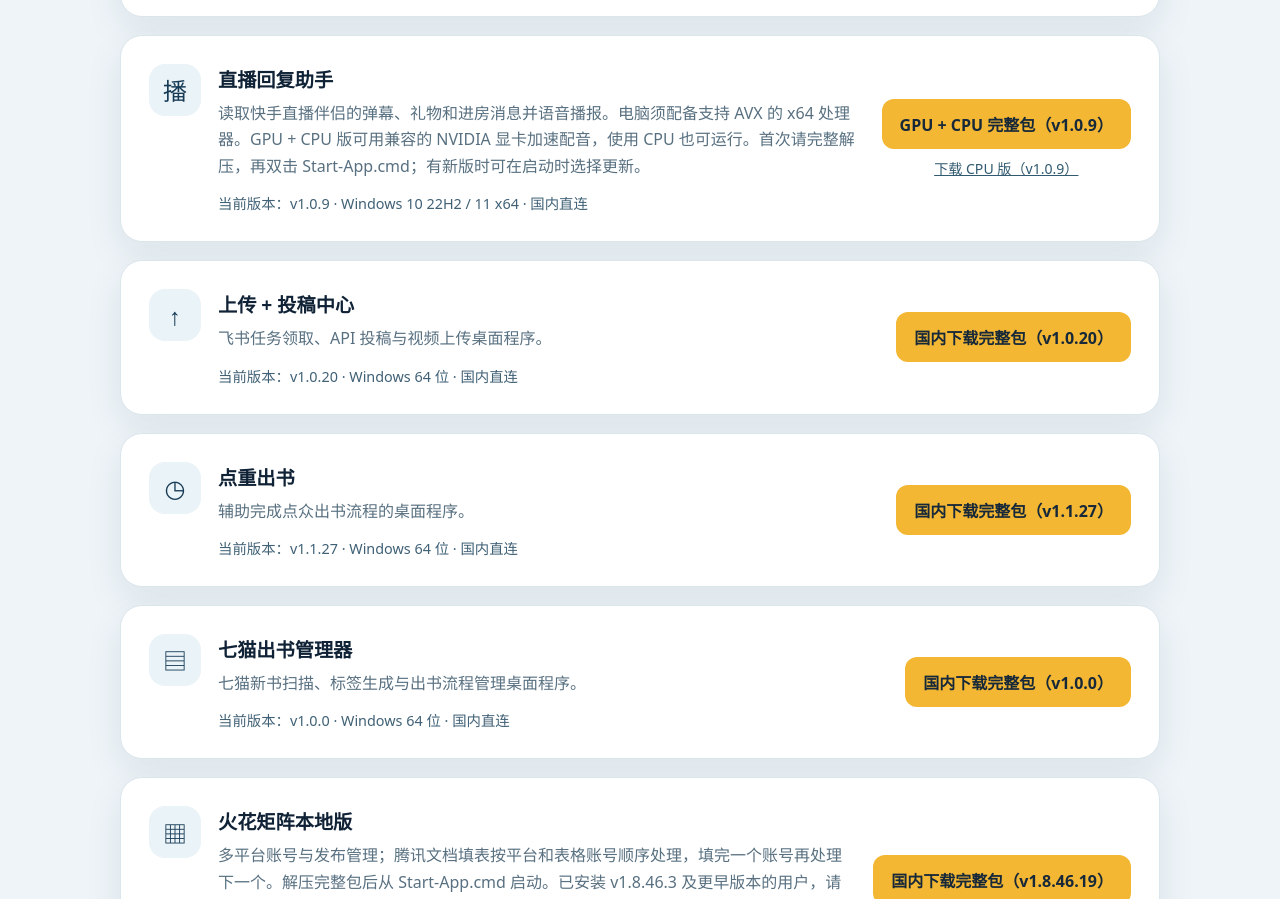
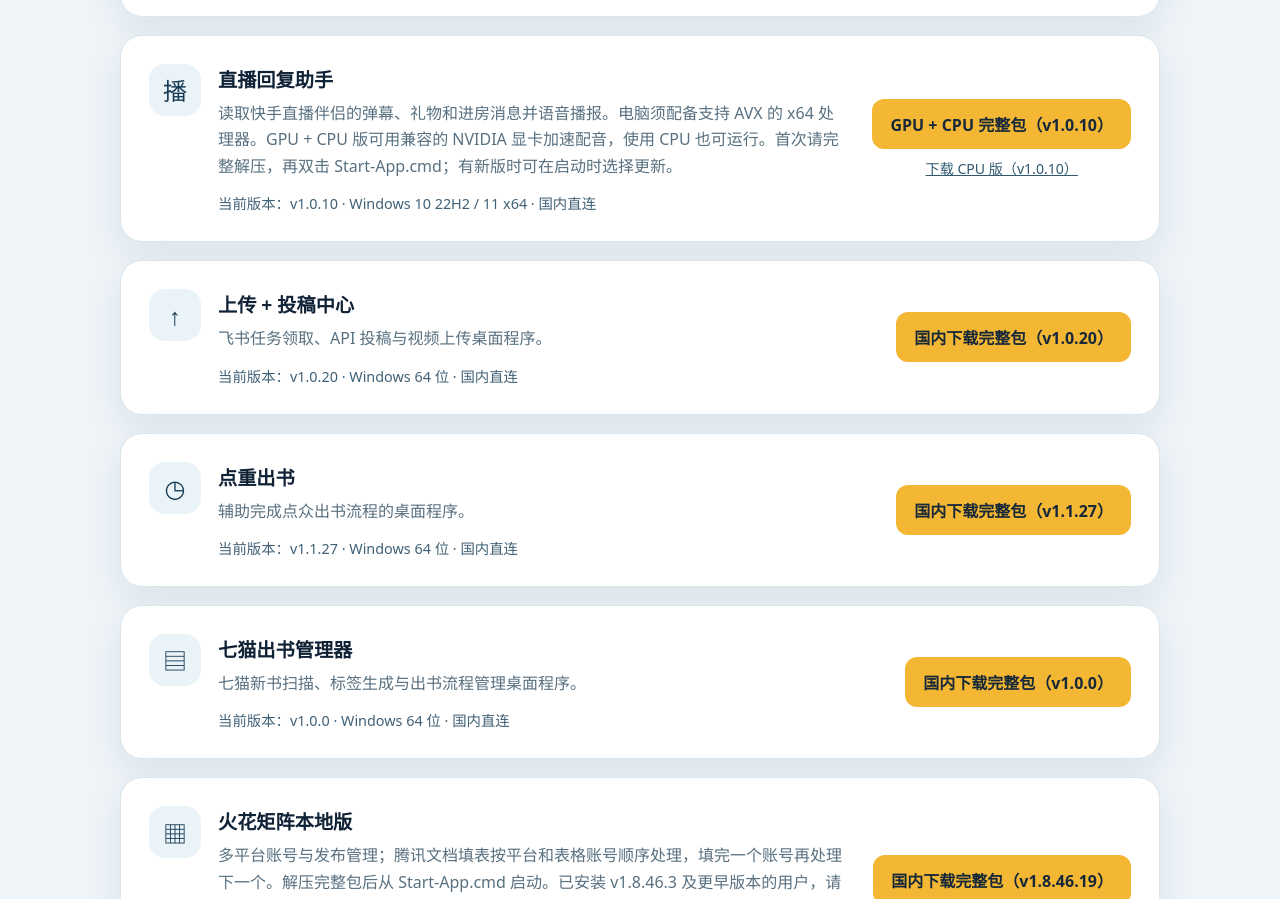
Before and after one commit to nmrsz645-bit/software-download-center, a plain HTML site: page index.html in a window 1280 px wide. Shown: the part 2795-3694 px from the top of the page. Drawn offline with Linux system fonts and the light colour scheme.

Commit message:
Update Live Reply Assistant downloads to v1.0.10

```diff
--- a/index.html
+++ b/index.html
@@ -176,12 +176,12 @@
           <div>
             <h3>直播回复助手</h3>
             <p>读取快手直播伴侣的弹幕、礼物和进房消息并语音播报。电脑须配备支持 AVX 的 x64 处理器。GPU + CPU 版可用兼容的 NVIDIA 显卡加速配音，使用 CPU 也可运行。首次请完整解压，再双击 Start-App.cmd；有新版时可在启动时选择更新。</p>
-            <div class="meta" id="ailive-independent-version" aria-live="polite">当前版本：v1.0.9 · Windows 10 22H2 / 11 x64 · 国内直连</div>
+            <div class="meta" id="ailive-independent-version" aria-live="polite">当前版本：v1.0.10 · Windows 10 22H2 / 11 x64 · 国内直连</div>
           </div>
         </div>
         <div class="download-actions">
-          <a class="download" id="ailive-independent-gpu-download" href="https://luotuoruanjiangengx.oss-cn-beijing.aliyuncs.com/packages/ailive-independent/1.0.9/ailive-independent-1.0.9-gpu-cpu-windows-x64.zip">GPU + CPU 完整包（v1.0.9）</a>
-          <a class="backup" id="ailive-independent-download" href="https://luotuoruanjiangengx.oss-cn-beijing.aliyuncs.com/packages/ailive-independent/1.0.9/ailive-independent-1.0.9-windows-x64.zip">下载 CPU 版（v1.0.9）</a>
+          <a class="download" id="ailive-independent-gpu-download" href="https://luotuoruanjiangengx.oss-cn-beijing.aliyuncs.com/packages/ailive-independent/1.0.10/ailive-independent-1.0.10-gpu-cpu-windows-x64.zip">GPU + CPU 完整包（v1.0.10）</a>
+          <a class="backup" id="ailive-independent-download" href="https://luotuoruanjiangengx.oss-cn-beijing.aliyuncs.com/packages/ailive-independent/1.0.10/ailive-independent-1.0.10-windows-x64.zip">下载 CPU 版（v1.0.10）</a>
         </div>
       </article>
       <article class="card" style="margin-top:18px">
```
